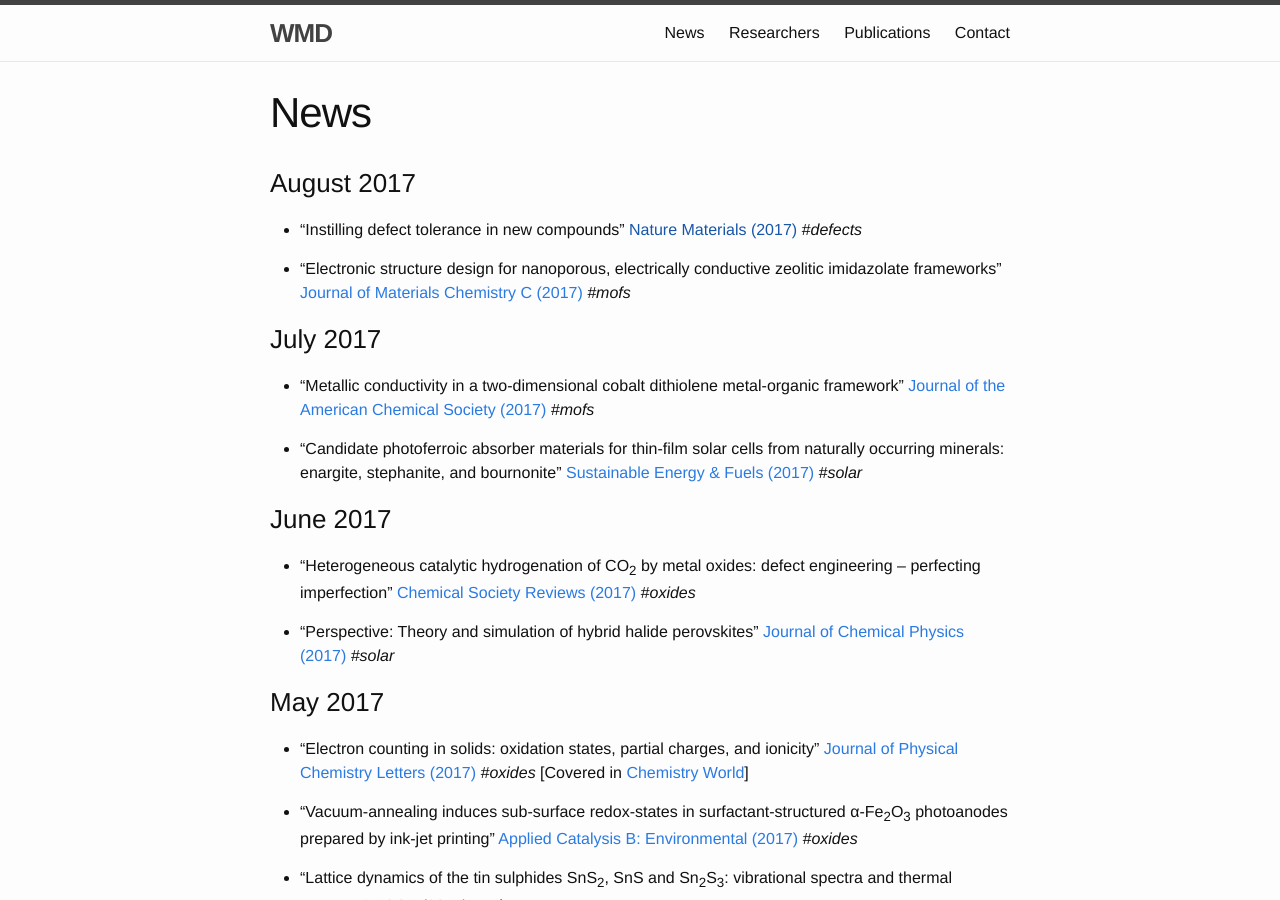
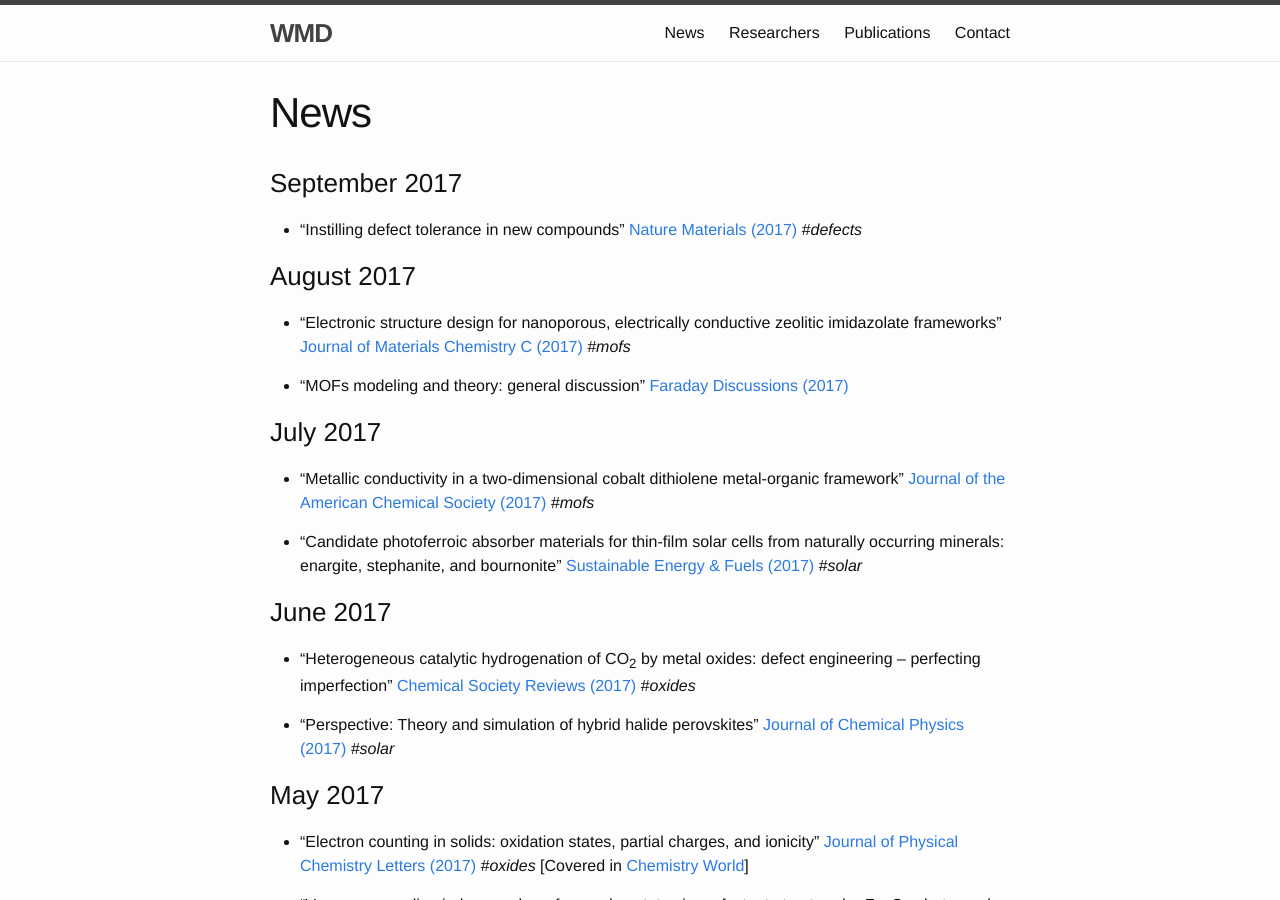
Before and after one commit to WMD-group/WMD-group.github.io, a Jekyll site: the page built from a_news.md, in a window 1280 px wide and 900 px high. Built offline with Jekyll 4.4.1, drawn with Linux system fonts in a browser that asks for light colours.

Commit message:
Latest outputs

```diff
--- a/a_news.md
+++ b/a_news.md
@@ -4,13 +4,17 @@ title: News
 permalink: /news/
 ---
 
+### September 2017
+
+* "Instilling defect tolerance in new compounds" [Nature Materials (2017)](http://rdcu.be/vzdG)
+*#defects*
+
 ### August 2017
-
-* "Instilling defect tolerance in new compounds" [Nature Materials (2017)]()
-*#defects*
 
 * "Electronic structure design for nanoporous, electrically conductive zeolitic imidazolate frameworks" [Journal of Materials Chemistry C (2017)](http://pubs.rsc.org/en/Content/ArticleLanding/2017/TC/C7TC03150E)
 *#mofs*
+
+* "MOFs modeling and theory: general discussion" [Faraday Discussions (2017)](http://pubs.rsc.org/en/content/articlelanding/2017/fd/c7fd90045g#!divAbstract)
 
 ### July 2017
 
```
